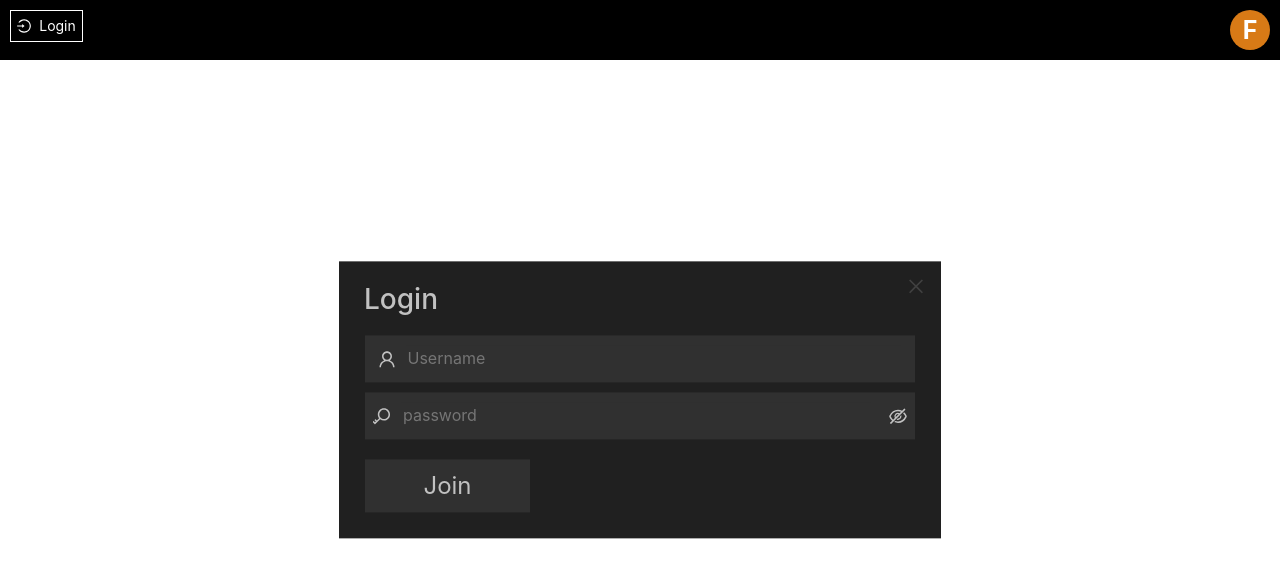
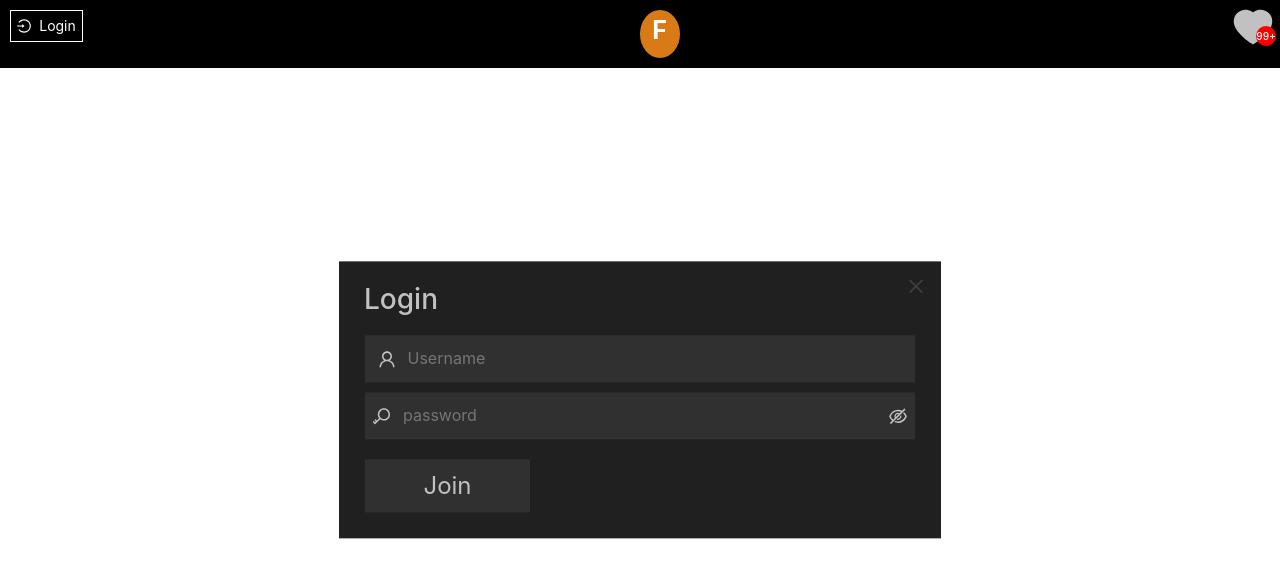
Before and after one commit to MyFelx/App, a React (Create React App) app: page /login in a window 1280 px wide. Shown: the top 578 px of the page. Built offline with nearby package versions, Linux system fonts and the light colour scheme.

Commit message:
Created the My List Icon It will take in a number and a callbackfunction

```diff
--- a/src/Routes/Login.js
+++ b/src/Routes/Login.js
@@ -3,6 +3,7 @@ import AppButton from "../UI/Button";
 import GenericInput from "../UI/Input";
 import Modal from "../UI/Modal";
 import UserIcon from "../UI/UserIcon";
+import MyListIcon from "../UI/MyListIcon";
 import { LoginOutlined, UserOutlined, KeyOutlined } from "@ant-design/icons";
 
 const iconStyling = {
@@ -35,6 +36,10 @@ function Login() {
           onClick={() => alert("Logged in")}
         />
         <UserIcon username={"Fady Philips"} />
+        <MyListIcon
+          myListNo={855}
+          onIconClick={() => console.log("Open My List")}
+        />
       </div>
       <Modal closeOnClick={() => console.log("object")}>
         <h1 style={{ color: "#c1c1c1", marginLeft: "9px" }}>Login</h1>
--- /dev/null
+++ b/src/UI/MyListIcon.js
@@ -0,0 +1,44 @@
+import React from "react";
+import styled from "styled-components";
+import { HeartFilled } from "@ant-design/icons";
+
+const heartIconStyling = {
+  color: "#c1c1c1",
+  fontSize: "40px",
+  margin: "7px",
+  marginBottom: "-5px",
+};
+
+const NumberDiv = styled.div`
+  position: relative;
+  width: 20px;
+  border-radius: 50%;
+  background-color: red;
+  text-align: center;
+  line-height: 20px;
+  left: 30px;
+  top: -22px;
+`;
+const StyledNumber = styled.div`
+  font-size: 10px;
+  font-weight: 550;
+  color: #fff;
+`;
+
+const MyListIcon = (props) => {
+  let myListNo = props.myListNo;
+  if (myListNo > 99) {
+    myListNo = "99+";
+  }
+
+  return (
+    <div>
+      <HeartFilled style={heartIconStyling} onClick={props.onIconClick} />
+      <NumberDiv>
+        <StyledNumber>{myListNo}</StyledNumber>
+      </NumberDiv>
+    </div>
+  );
+};
+
+export default MyListIcon;
```
